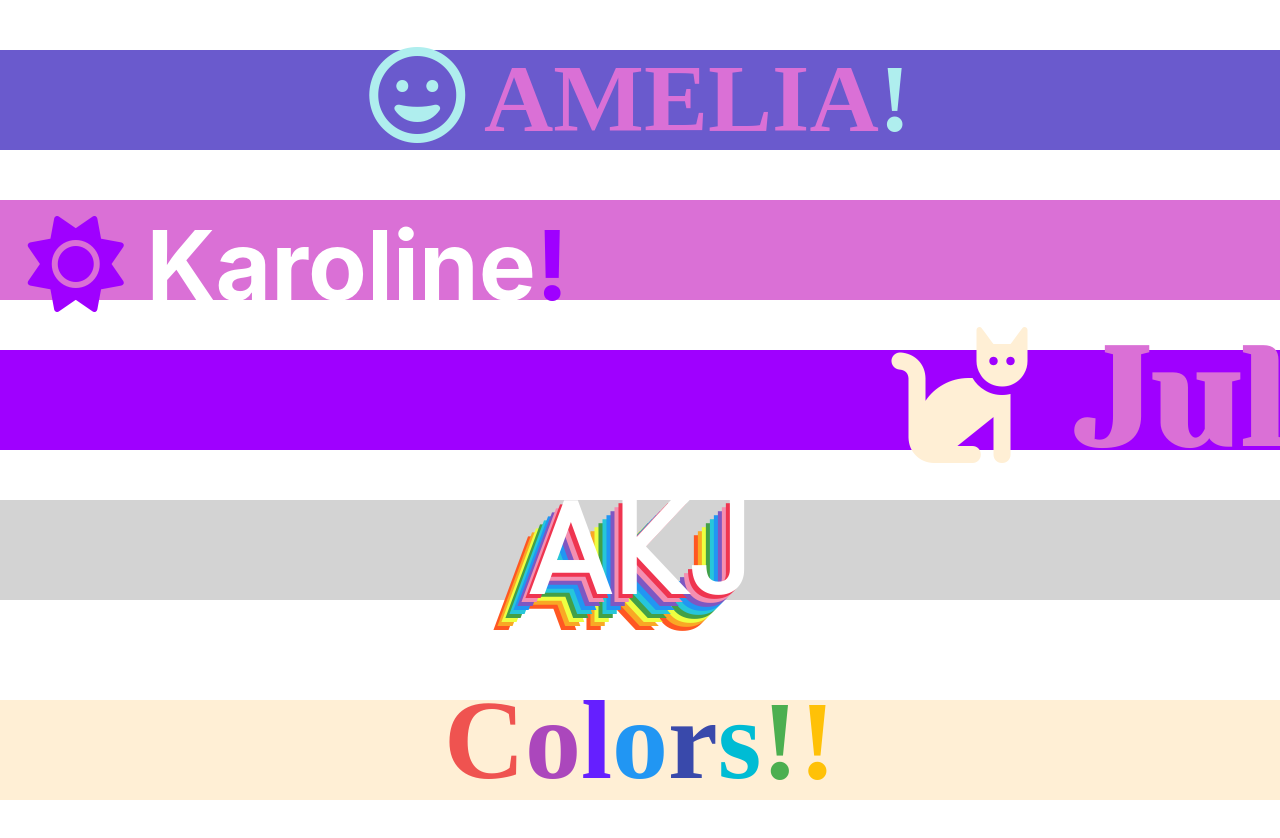
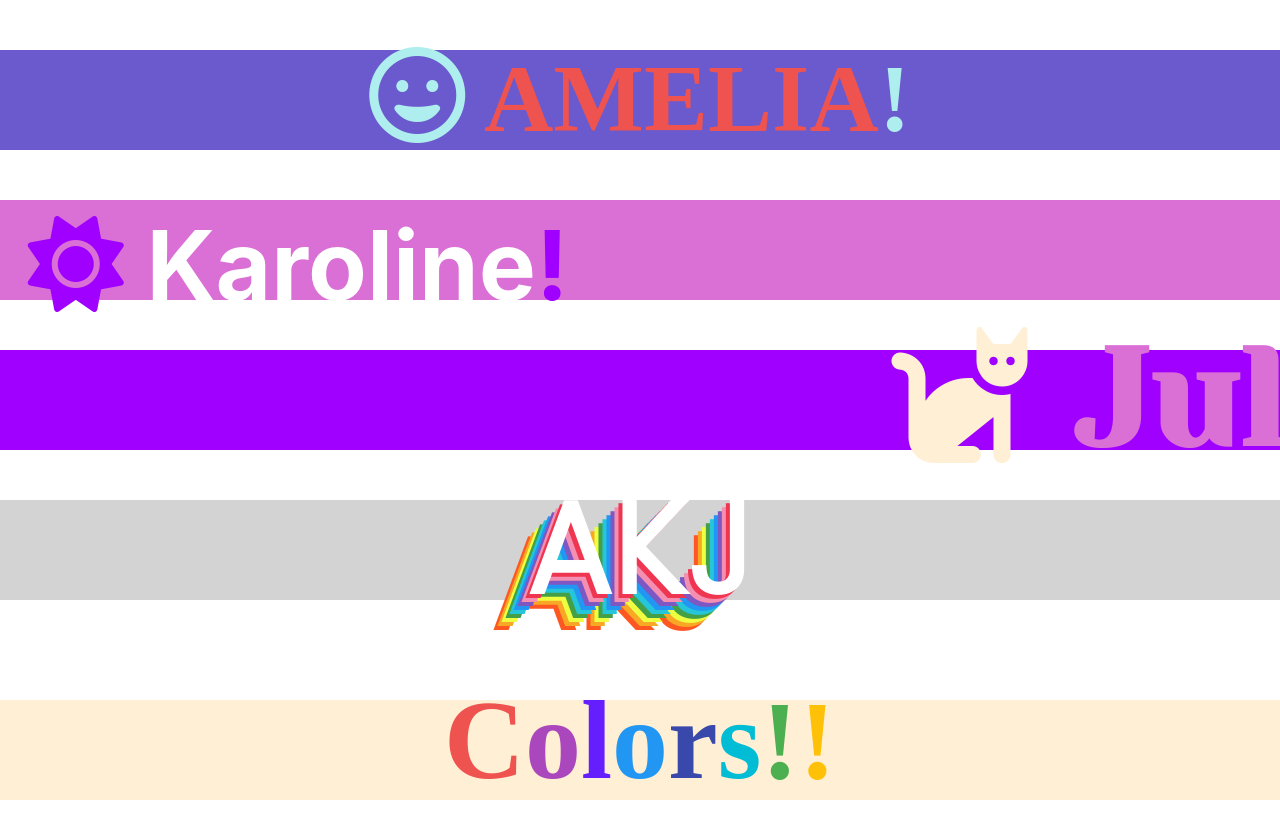
Before and after one commit to katarzyna-kw/css-animation-fun, a React (Create React App) app: page / in a window 1280 px wide. Shown: the top 838 px of the page. Built offline with nearby package versions, Linux system fonts and the light colour scheme; a web font is replaced by a local one.

Commit message:
.Amelia h1 color change in Amelia.css

```diff
--- a/src/components/Amelia.css
+++ b/src/components/Amelia.css
@@ -12,7 +12,7 @@
 
   .Amelia h1 {
     font-size: 3.5em;
-    color: orchid;
+    color: #ef5350;
     transform: translateY(-30px);
     animation: 1s slideIn ease-in-out forwards 1s;
     animation-iteration-count: infinite;
```
